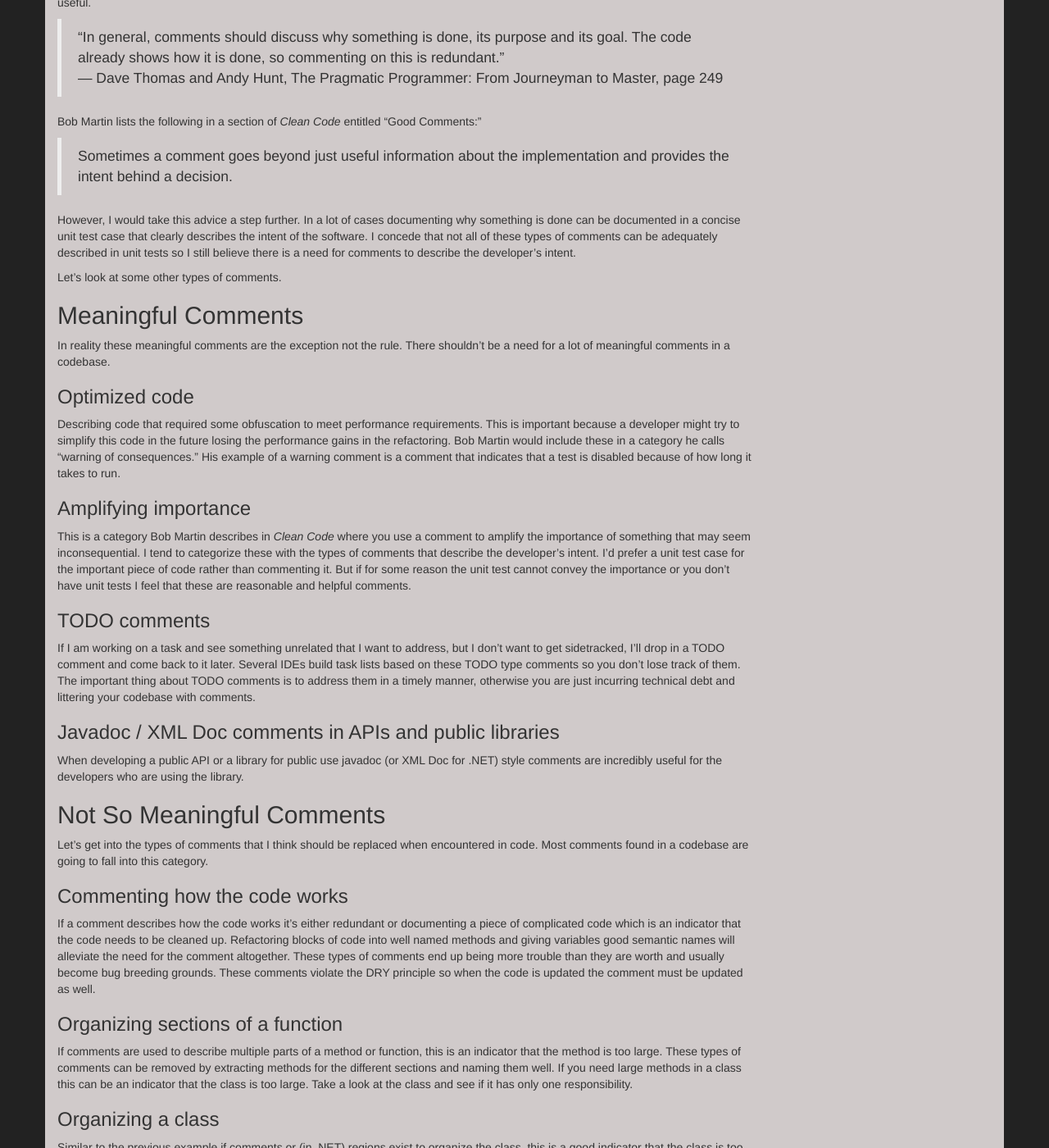
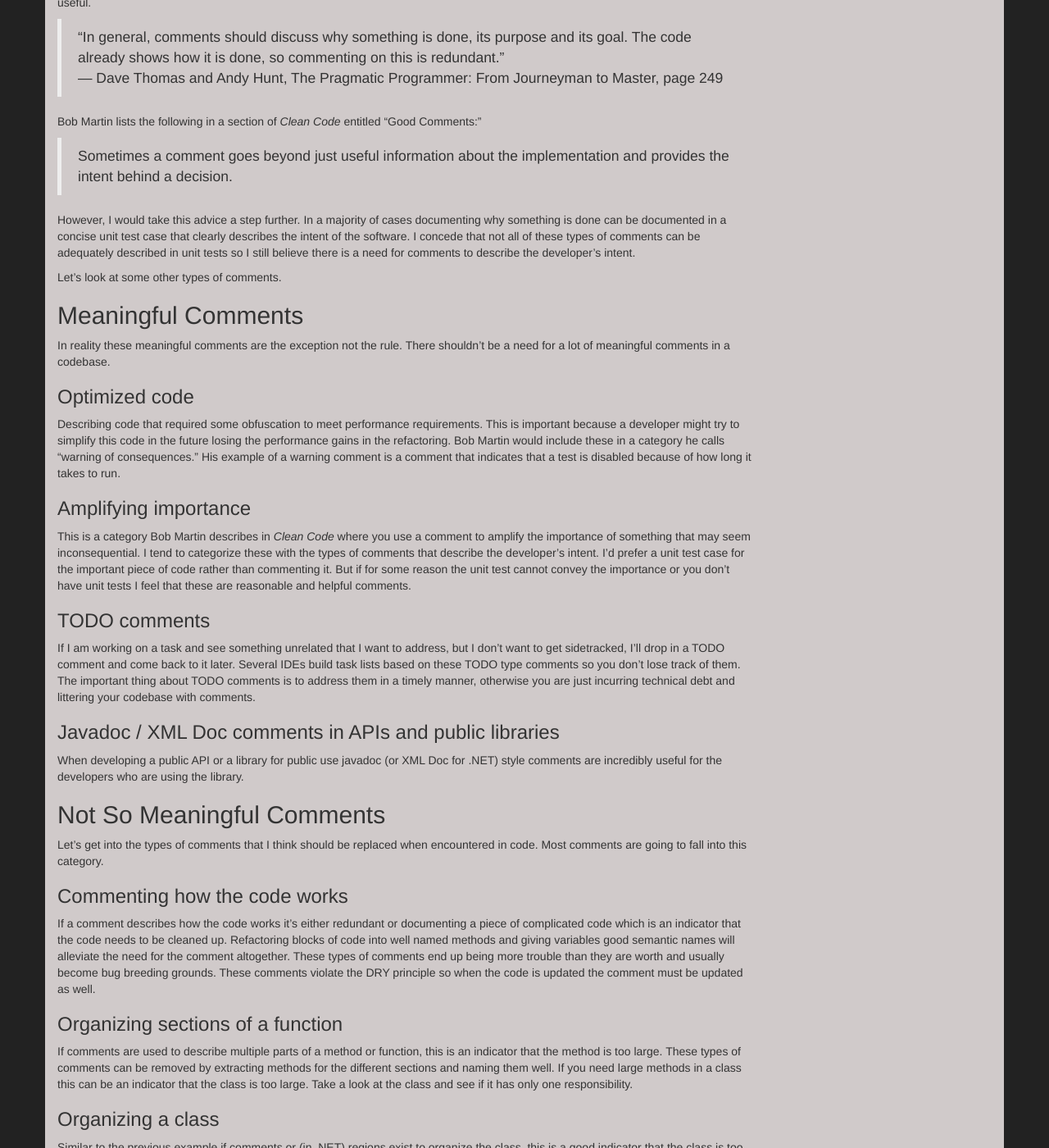
Before and after one commit to asciamanna/asciamanna.github.io, a Jekyll site: the page built from _posts/2014-04-05-self-documenting-code-and-meaningful-comments.md, in a window 1280 px wide and 1400 px high, scrolled down 1431 px. Shown: the whole window at 82% size. Built offline with Jekyll 4.4.1, drawn with Linux system fonts in a browser that asks for light colours; nearby versions of some CDN libraries; comment, search, counter and statistics services are not loaded.

Commit message:
updating self documenting code blog post.

```diff
--- a/_posts/2014-04-05-self-documenting-code-and-meaningful-comments.md
+++ b/_posts/2014-04-05-self-documenting-code-and-meaningful-comments.md
@@ -86,7 +86,7 @@ Bob Martin lists the following in a section of _Clean Code_ entitled
 > Sometimes a comment goes beyond just useful information about the
 > implementation and provides the intent behind a decision.
 
-However, I would take this advice a step further. In a lot of cases
+However, I would take this advice a step further. In a majority of cases
 documenting why something is done can be documented in a concise unit
 test case that clearly describes the intent of the software. I concede
 that not all of these types of comments can be adequately described in
@@ -134,8 +134,7 @@ developers who are using the library.
 
 ##Not So Meaningful Comments
 Let's get into the types of comments that I think should be replaced
-when encountered in code. Most comments found in a codebase are going
-to fall into this category.
+when encountered in code. Most comments are going to fall into this category.
 
 ###Commenting how the code works
 If a comment describes how the code works it's either redundant or
```
